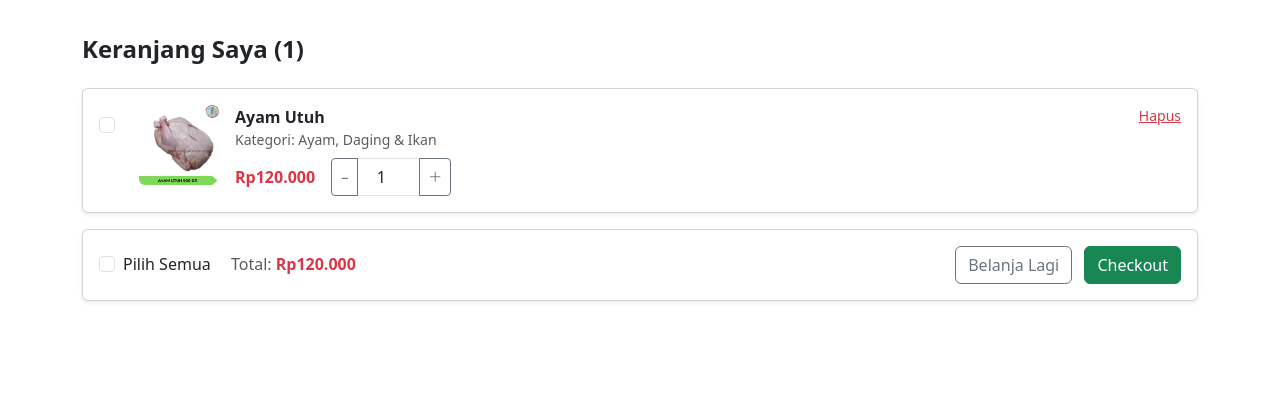
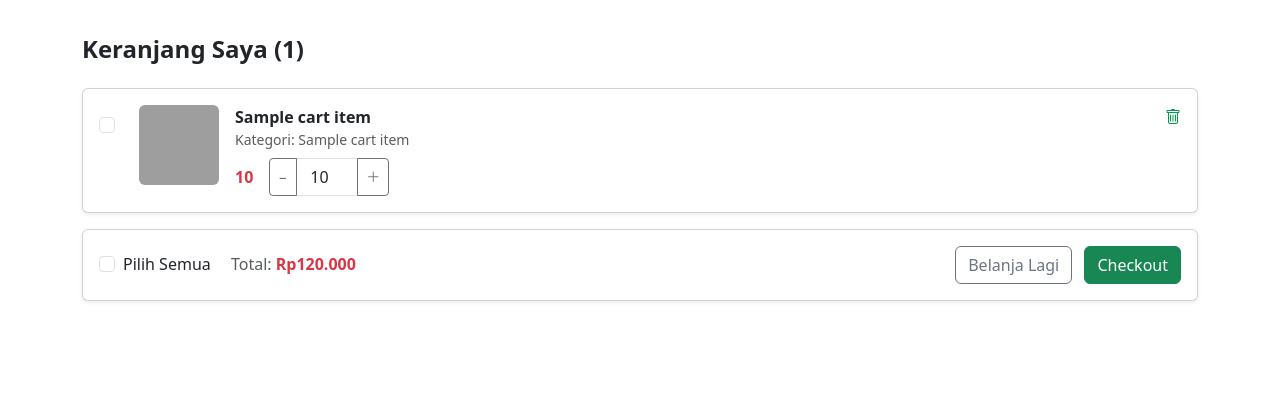
Before and after one commit to audriokt/frozen-food-ecommerce-project-platform-final-project, a CodeIgniter 4 app: template ecommer-frozen-food-final-paltform/app/Views/Customer/Cart_Page.php in a window 1280 px wide. Shown: the part 113-508 px from the top of the page. Run offline with PHP 8.4 and a stand-in for CodeIgniter, Linux system fonts and the light colour scheme; the template is opened without the code that fills it: most values are stand-ins (such as "Sample title", 1, 10 or a date in 2020); data that the repository does not hold is empty; some libraries are stand-ins or nearby versions; grey boxes are pictures that could not be loaded.

Commit message:
update tampilan cart

```diff
--- a/ecommer-frozen-food-final-paltform/app/Config/Routes.php
+++ b/ecommer-frozen-food-final-paltform/app/Config/Routes.php
@@ -22,3 +22,5 @@ $routes->get('/LandingPage/(:any)', 'ProductController::showCategory/$1');
 
 $routes->get('/cart', 'CartController::index');
 $routes->get('/cart/add/(:any)', 'CartController::add/$1');
+
+$routes->get('/product/(:any)', 'ProductController::show/$1');
--- a/ecommer-frozen-food-final-paltform/app/Controllers/CartController.php
+++ b/ecommer-frozen-food-final-paltform/app/Controllers/CartController.php
@@ -4,16 +4,19 @@ namespace App\Controllers;
 
 use App\Models\CartModel;
 use App\Models\ProductModel;
+use App\Models\CategoryModel;
 
 class CartController extends BaseController
 {
     protected $cartModel;
     protected $productModel;
+    protected $categoryModel;
 
     public function __construct()
     {
         $this->cartModel = new \App\Models\CartModel();
         $this->productModel = new \App\Models\ProductModel();
+        $this->categoryModel = new \App\Models\Category();
         helper(['form', 'url', 'session']);
     }
 
@@ -27,8 +30,9 @@ class CartController extends BaseController
         $userId = session()->get('User_ID');
 
         // Ambil data cart dengan join ke tabel produk
-        $cartItems = $this->cartModel->select('cart.*, product.name as product_name, product.price, product.path')
+        $cartItems = $this->cartModel->select('cart.*, product.name as product_name, product.price as price, product.path as path, product.c_id as category, category.name as category_name')
             ->join('product', 'product.p_id = cart.p_id')
+            ->join('category', 'category.c_id = product.c_id')
             ->where('cart.User_ID', $userId)
             ->findAll();
 
--- a/ecommer-frozen-food-final-paltform/app/Controllers/ProductController.php
+++ b/ecommer-frozen-food-final-paltform/app/Controllers/ProductController.php
@@ -29,11 +29,6 @@ class ProductController extends BaseController
         return view('products/show', ['id' => $id]);
     }
 
-    public function showCard()
-    {
-        return view('layouts/product_card');
-    }
-
     public function showCategory($category)
     {
         $data = [
--- a/ecommer-frozen-food-final-paltform/app/Views/Customer/Cart_Page.php
+++ b/ecommer-frozen-food-final-paltform/app/Views/Customer/Cart_Page.php
@@ -16,7 +16,7 @@
         <?= csrf_field(); ?>
 
         <!-- Item Keranjang -->
-
+        <?php foreach ($cartItems as $item) : ?>
             <div class="card mb-3 shadow-sm">
                 <div class="card-body">
                     <div class="d-flex align-items-start">
@@ -27,25 +27,30 @@
                         </div>
 
                         <!-- Gambar Produk -->
-                    <img src="<?= base_url('images/ayam_utuh.jpg') ?>" alt="Ayam Utuh" class="rounded me-3" style="width: 80px; height: 80px; object-fit: cover;">
+                        <img src="<?= base_url($item['path']) ?>" alt="Ayam Utuh" class="rounded me-3" style="width: 80px; height: 80px; object-fit: cover;">
 
                         <!-- Info Produk -->
                         <div class="flex-grow-1">
                             <div class="d-flex justify-content-between">
                                 <div>
-                                <div class="fw-semibold">Ayam Utuh</div>
-                                <div class="text-muted small">Kategori: Ayam, Daging & Ikan</div>
+                                    <div class="fw-semibold"><?= $item['product_name'] ?></div>
+                                    <div class="text-muted small">Kategori: <?= $item['category_name'] ?></div>
                                 </div>
-                            <a href="<?= site_url('cart/delete/1') ?>" class="text-danger small" onclick="return confirm('Hapus item ini?')">Hapus</a>
+                                <a href="<?= site_url('cart/delete/1') ?>" class="text-danger small" onclick="return confirm('Hapus item ini?')">
+                                    <svg xmlns="http://www.w3.org/2000/svg" width="16" height="16" fill="#009D4B" class="bi bi-trash" viewBox="0 0 16 16">
+                                        <path d="M5.5 5.5A.5.5 0 0 1 6 6v6a.5.5 0 0 1-1 0V6a.5.5 0 0 1 .5-.5m2.5 0a.5.5 0 0 1 .5.5v6a.5.5 0 0 1-1 0V6a.5.5 0 0 1 .5-.5m3 .5a.5.5 0 0 0-1 0v6a.5.5 0 0 0 1 0z" />
+                                        <path d="M14.5 3a1 1 0 0 1-1 1H13v9a2 2 0 0 1-2 2H5a2 2 0 0 1-2-2V4h-.5a1 1 0 0 1-1-1V2a1 1 0 0 1 1-1H6a1 1 0 0 1 1-1h2a1 1 0 0 1 1 1h3.5a1 1 0 0 1 1 1zM4.118 4 4 4.059V13a1 1 0 0 0 1 1h6a1 1 0 0 0 1-1V4.059L11.882 4zM2.5 3h11V2h-11z" />
+                                    </svg>
+                                </a>
                             </div>
 
                             <div class="d-flex align-items-center mt-2">
-                            <span class="fw-bold text-danger me-3">Rp120.000</span>
+                                <span class="fw-bold text-danger me-3"><?= $item['price'] ?></span>
 
                                 <!-- Kuantitas -->
                                 <div class="input-group" style="width: 120px;">
                                     <button type="button" class="btn btn-outline-secondary btn-sm qty-minus">−</button>
-                                <input type="number" class="form-control text-center" name="quantity[1]" min="1" value="1">
+                                    <input type="number" class="form-control text-center" name="quantity[1]" min="1" value="<?= $item['quantity'] ?>">
                                     <button type="button" class="btn btn-outline-secondary btn-sm qty-plus">＋</button>
                                 </div>
                             </div>
@@ -53,13 +58,13 @@
                     </div>
                 </div>
             </div>
-
+        <?php endforeach; ?>
         <!-- Ringkasan -->
         <div class="card sticky-bottom shadow-sm mb-5">
             <div class="card-body d-flex flex-column flex-md-row justify-content-between align-items-center">
                 <div>
                     <div class="form-check d-inline-block me-3">
-                        <input class="form-check-input" fill= "green" type="checkbox" id="selectAll">
+                        <input class="form-check-input" fill="green" type="checkbox" id="selectAll">
                         <label class="form-check-label" for="selectAll">Pilih Semua</label>
                     </div>
                     <span class="text-muted">Total:
@@ -92,7 +97,7 @@ document.querySelectorAll('.qty-minus').forEach(btn => {
         });
     });
 
-document.getElementById('selectAll')?.addEventListener('change', function () {
+    document.getElementById('selectAll')?.addEventListener('change', function() {
         document.querySelectorAll('input[name="selected[]"]').forEach(cb => cb.checked = this.checked);
     });
 </script>
```
Also changed, not shown: ecommer-frozen-food-final-paltform/app/Views/Customer/Landing_Page_Cus.php (+7 -2 lines). Lines whose indentation alone changed are shown as unchanged.
